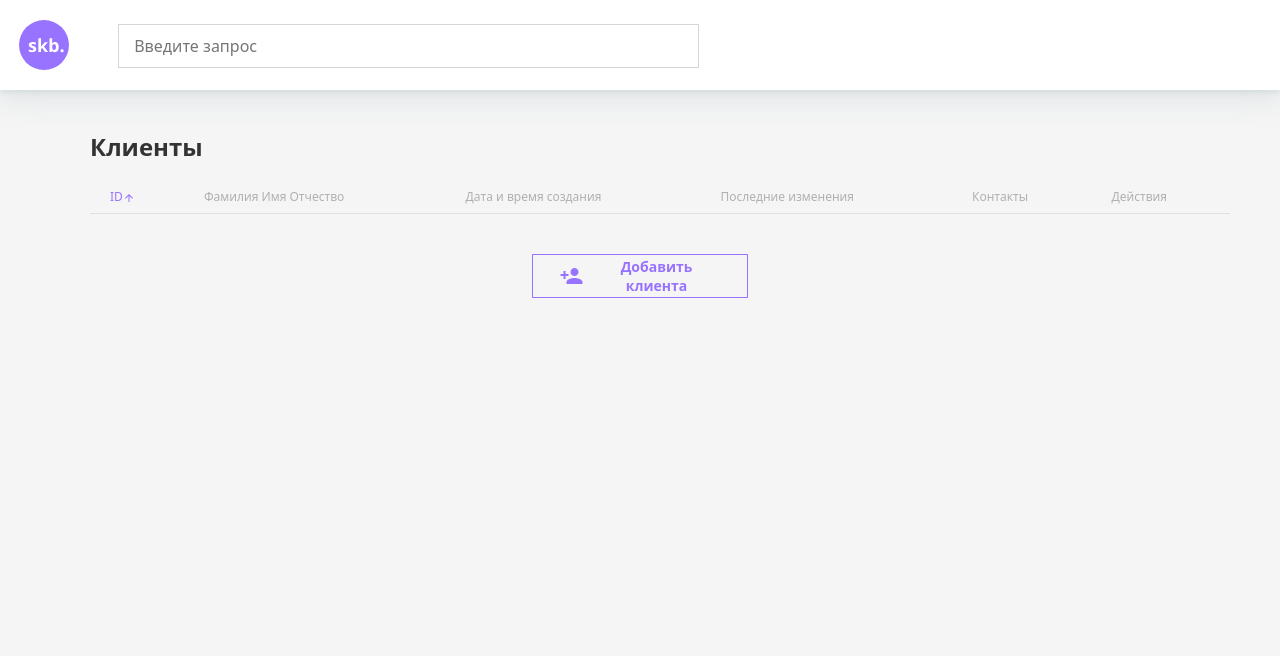
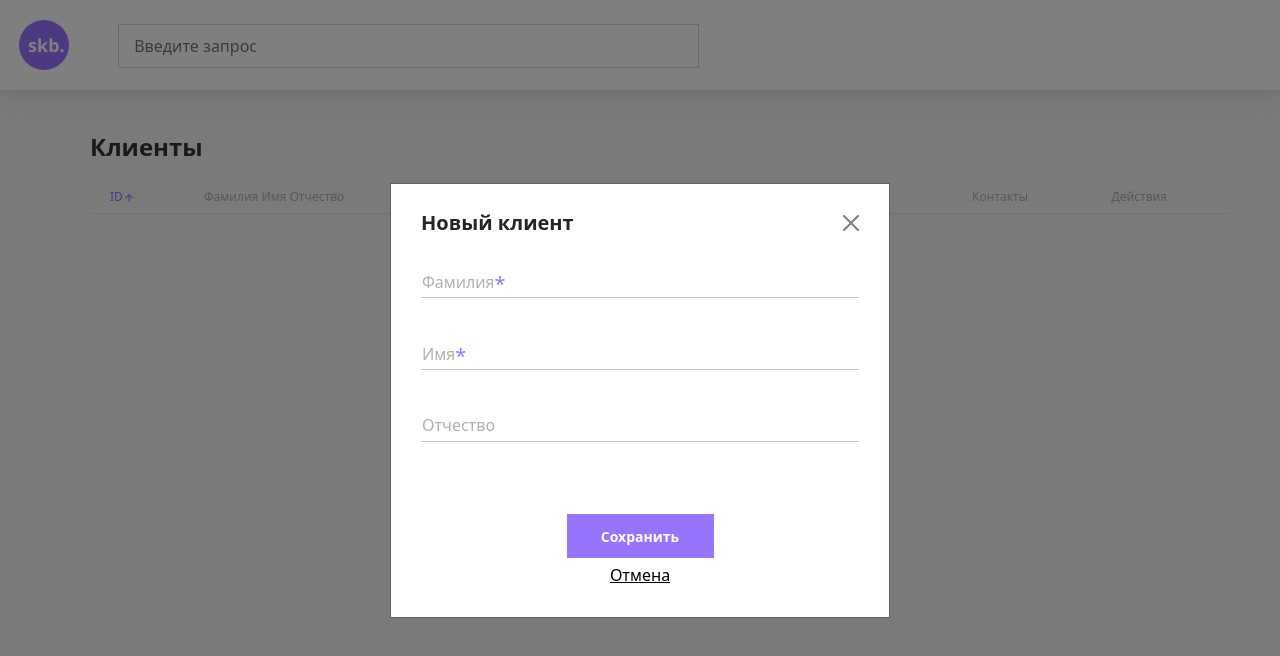
Before and after one commit to IPleshivtsev/CCDMS, a website: page index.html in a window 1280 px wide. Both pictures are taken after a click on the button "Добавить клиента". Drawn offline with nearby package versions, Linux system fonts and the light colour scheme; no server answers.

Commit message:
Завершена работа с поисковой строкой. Начата работа с формой добавления нового клиента.

```diff
--- a/index.html
+++ b/index.html
@@ -31,7 +31,40 @@
         <tbody>
         </tbody>
       </table>
-      <button id="addClientButton"><img src="./content/addClient.svg" />Добавить клиента</button>
+      <button id="addClientButton" class="secondary-btn" data-bs-toggle="modal" data-bs-target="#exampleModal">
+        <svg width="26" height="18" viewBox="0 0 23 16" fill="#9873FF" xmlns="http://www.w3.org/2000/svg">
+            <path d="M14.5 8C16.71 8 18.5 6.21 18.5 4C18.5 1.79 16.71 0 14.5 0C12.29 0 10.5 1.79 10.5 4C10.5 6.21 12.29 8 14.5 8ZM5.5 6V3H3.5V6H0.5V8H3.5V11H5.5V8H8.5V6H5.5ZM14.5 10C11.83 10 6.5 11.34 6.5 14V16H22.5V14C22.5 11.34 17.17 10 14.5 10Z"/>
+        </svg>
+        Добавить клиента
+      </button>
+      <div class="modal fade" id="exampleModal" tabindex="-1" aria-labelledby="exampleModalLabel" aria-hidden="true">
+        <div class="modal-dialog modal-dialog-centered">
+          <div class="modal-content">
+            <div class="modal-header">
+              <h5 class="modal-title" id="exampleModalLabel"><b>Новый клиент</b></h5>
+              <button type="button" class="btn-close" data-bs-dismiss="modal" aria-label="Close"></button>
+            </div>
+            <div class="modal-body">
+                <div class="form-floating">
+                    <input class="form-control" id="secondName" placeholder="Фамилия">
+                    <label for="secondName" class="form-label">Фамилия<span class="mandatory-symb">*</span></label>
+                </div>
+                <div class="form-floating">
+                    <input class="form-control" id="firstName" placeholder="Имя">
+                    <label for="firstName" class="form-label">Имя<span class="mandatory-symb">*</span></label>
+                </div>
+                <div class="form-floating">
+                    <input class="form-control" id="patronymic" placeholder="Отчество">
+                    <label for="patronymic" class="form-label">Отчество</label>
+                </div>
+            </div>
+            <div class="modal-footer">
+              <button id="saveButton" class="primary-btn">Сохранить</button>
+              <button id="cancelButton" class="simple-btn" data-bs-dismiss="modal">Отмена</button>
+            </div>
+          </div>
+        </div>
+      </div>
     </div>
 </body>
 </html>
--- a/scriptIndex.js
+++ b/scriptIndex.js
@@ -43,8 +43,8 @@
         }
         let filteredClients = clients.filter(item => item.id.indexOf(filter.searchString) !== -1
             || `${item.surname} ${item.name} ${item.lastName}`.toLowerCase().indexOf(filter.searchString) !== -1
-            || item.createdAt.indexOf(filter.searchString) !== -1
-            || item.updatedAt.indexOf(filter.searchString) !== -1);
+            || new Date(item.createdAt).toLocaleString().replaceAll(',','').indexOf(filter.searchString) !== -1
+            || new Date(item.updatedAt).toLocaleString().replaceAll(',','').indexOf(filter.searchString) !== -1);
         fillClients(filteredClients);
     }
 
--- a/style.css
+++ b/style.css
@@ -52,6 +52,7 @@ tbody {
 tbody tr {
     background: #FFFFFF;
     border-radius: 0px;
+    vertical-align: middle;
 }
 
 th, td[name="id"] {
@@ -78,6 +79,7 @@ td, td button {
 
 td {
     padding: 20px !important;
+    height: 81px;
 }
 
 td p {
@@ -94,31 +96,23 @@ td button {
     background-color: #FFFFFF;
 }
 
-button img {
+button svg {
     vertical-align: bottom;
 }
 
 #addClientButton {
     align-items: center;
-    padding: 12.5px 26.5px;
     width: 216px;
-    height: 44px;
-    border: 1px solid #9873FF;
-    box-sizing: border-box;
-    font-weight: 600;
-    font-size: 14px;
-    line-height: 19px;
-    text-align: center;
-    color: #9873FF;
-    background-color: transparent;
-    margin: auto;
     display: flex;
     flex-direction: row;
     margin-top: 40px;
 }
 
-#addClientButton img {
-    margin-right: 10px;
+#saveButton {
+    align-items: center;
+    width: 147px;
+    flex-direction: row;
+    margin-top: 40px;
 }
 
 .sort {
@@ -136,3 +130,132 @@ button img {
 .sortHide, .hide {
     display: none;
 }
+
+.mandatory-symb {
+    color: #9873FF;
+    font-size: 20px;
+    vertical-align: middle;
+}
+
+/* Buttons */
+.primary-btn, .secondary-btn {
+    height: 44px;
+    padding: 12.5px 26.5px;
+    border: 1px solid #9873FF;
+    box-sizing: border-box;
+    font-weight: 600;
+    font-size: 14px;
+    line-height: 19px;
+    text-align: center;
+    margin: auto;
+}
+
+.primary-btn {
+    color: #FFFFFF;
+    background-color: #9873FF;
+}
+
+.secondary-btn {
+    color: #9873FF;
+    background-color: transparent;
+}
+
+.primary-btn svg, .secondary-btn svg {
+    margin-right: 10px;
+}
+
+.primary-btn svg {
+    fill: #FFFFFF;
+}
+
+.secondary-btn svg {
+    fill: #9873FF;
+}
+
+.primary-btn:hover, .secondary-btn:hover {
+    background-color: #B89EFF;
+    color: #FFFFFF;
+}
+
+.secondary-btn:hover {
+    border: 0px;
+}
+
+.primary-btn:active, .secondary-btn:active {
+    background-color: #8052FF;
+    color: #FFFFFF;
+}
+
+.secondary-btn:hover svg, .secondary-btn:active svg {
+    fill: #FFFFFF;
+}
+
+.primary-btn:disabled {
+    background-color: #C8C5D1;
+    border: 0px;
+}
+
+.secondary-btn:disabled {
+    border: 1px solid #C8C5D1;
+    background-color: transparent;
+    color: #C8C5D1;
+}
+
+.primary-btn:disabled svg {
+    pointer-events: none;
+}
+
+.secondary-btn:disabled svg {
+    pointer-events: none;
+    fill: #C8C5D1;
+}
+
+.simple-btn {
+    border: 0px;
+    background: transparent;
+    text-decoration: underline;
+}
+
+/* Модальные окна */
+.modal-content {
+    padding: 24px 30px 25px 30px;
+    border-radius: 0px;
+}
+
+.modal-header {
+    border-bottom: 0px;
+    padding: 0px 0px 20px 0px;
+}
+
+.modal-body {
+    padding: 0px;
+}
+
+.form-floating {
+    margin-bottom: 32px;
+}
+
+.modal-body input.form-control {
+    padding: 0px;
+    height: 40px;
+    border: 0px;
+    border-bottom: 1px solid #C8C5D1;
+    border-radius: 0px;
+    padding-left: 3px;
+}
+
+.modal-body input.form-control:focus {
+    box-shadow: 0 0 0 0;
+ }
+
+.modal-body label.form-label {
+    padding: 0px;
+    color: #B0B0B0;
+    padding-left: 0px;
+    padding-top: 10px;
+    transform-origin: 0 -30px;
+}
+
+.modal-footer {
+    display: contents;
+}
```
